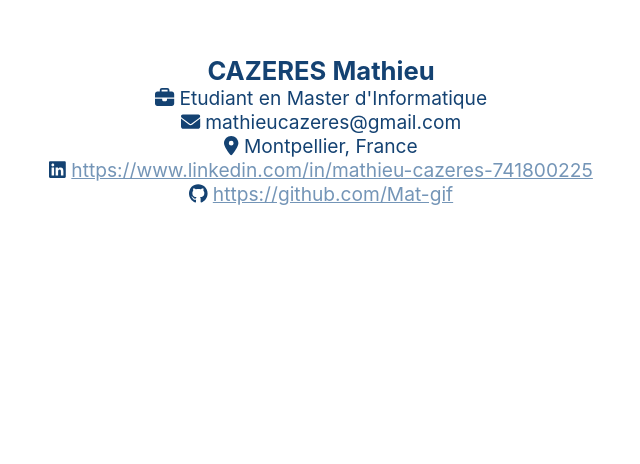
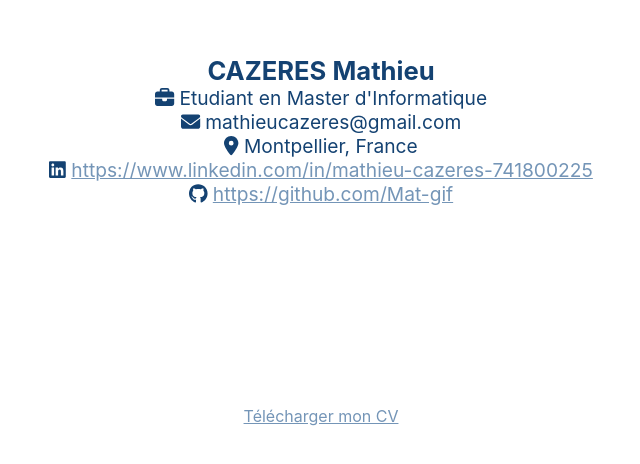
Before and after one commit to Mat-gif/Mat-gif.github.io, a React (Create React App) app: page / in a window 1280 px wide. Shown: the part 4757-5221 px from the top of the page, without its empty margins (319-959 px from the left). Built offline with nearby package versions, Linux system fonts and the light colour scheme; a web font is replaced by a local one.

Commit message:
ajout cv

```diff
--- a/src/App.js
+++ b/src/App.js
@@ -10,6 +10,13 @@ import { Link, Element  } from 'react-scroll';
 gsap.registerPlugin(ScrollTrigger)
 
 
+const DownloadPDFButton = () => {
+  return (
+      <a href={require('./CV_CazeresMathieu.pdf')} download>
+          Télécharger mon CV
+      </a>
+  );
+};
 
 function App() {
 
@@ -77,6 +84,9 @@ function App() {
 
       <Element name="section6" className="elem"  onMouseEnter={onEnter} onMouseLeave={onLeave}>
           {DisplayContacts(contacts)}
+          <div>
+            <DownloadPDFButton />
+        </div>
       </Element>
 
 
```
Also changed, not shown: 1 other file (tests, documents, lock files or other folders).
